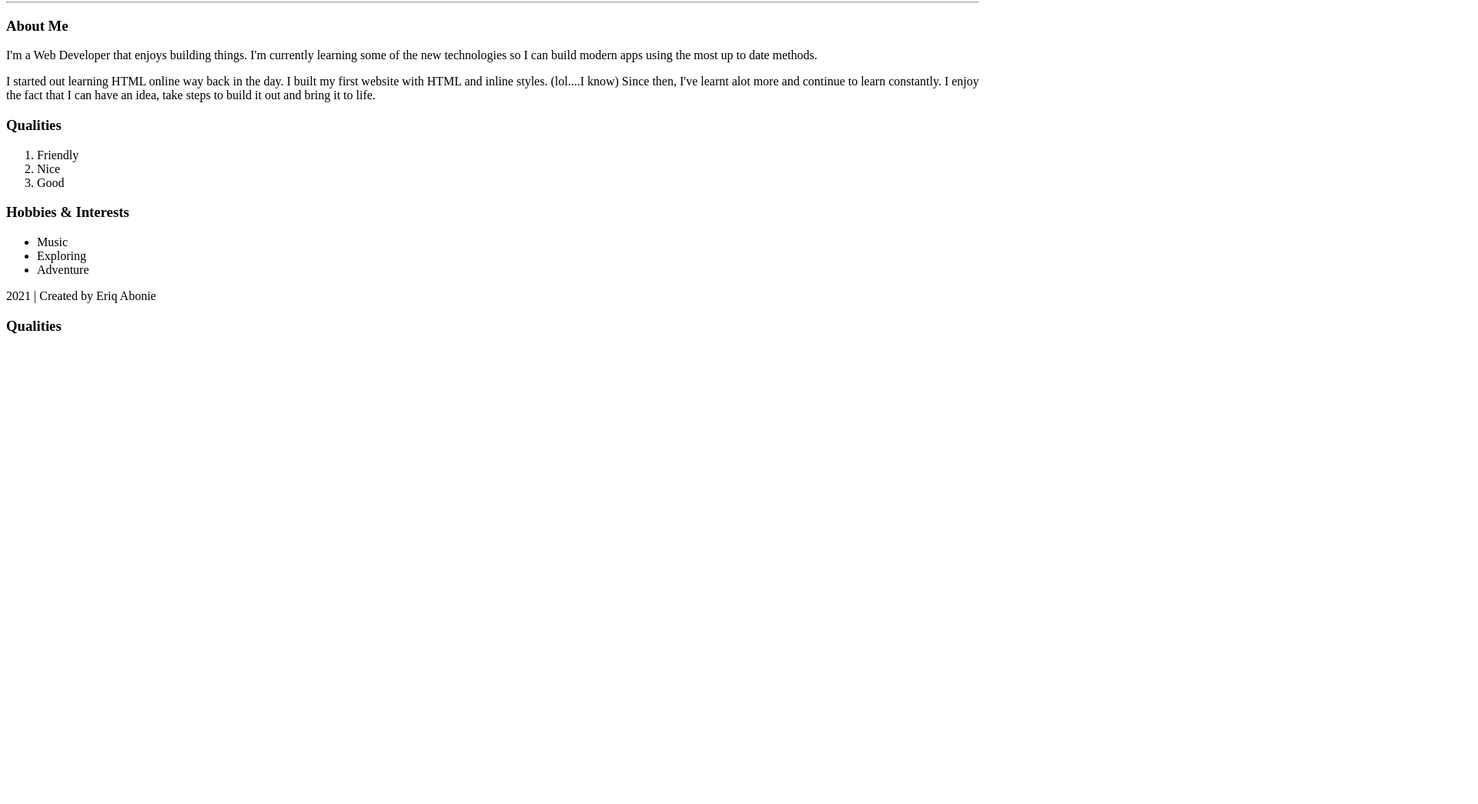
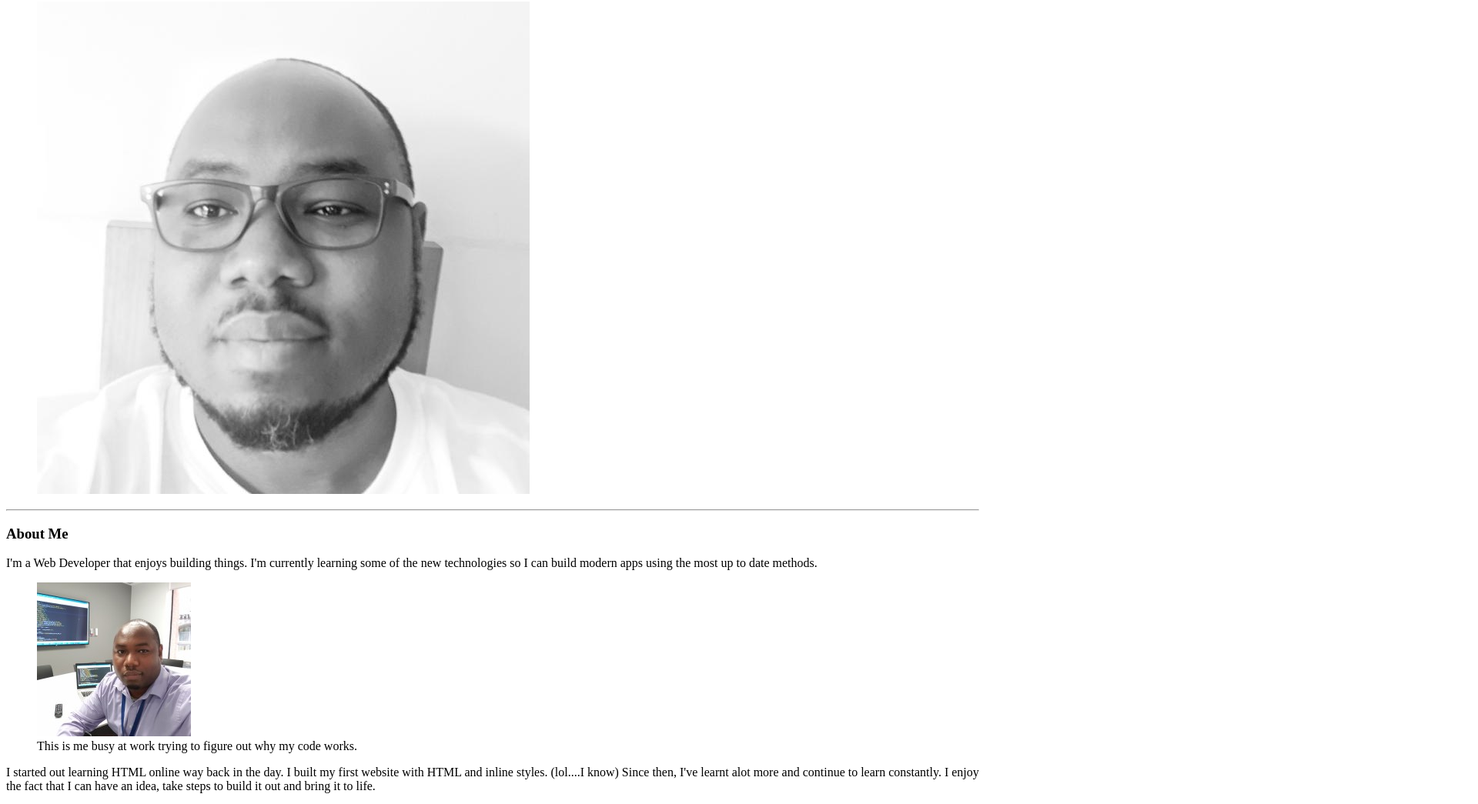
Before and after one commit to eriqabonie/portfolio, a plain HTML site: page index.html in a window 1280 px wide. Shown: the part 195-1240 px from the top of the page at 77% size, 1920 px wide, since content can reach past the window. Before the commit the page ends 800 px from the top, so only its background shows below. Drawn offline with Linux system fonts and the light colour scheme.

Commit message:
added some images

```diff
--- a/index.html
+++ b/index.html
@@ -15,6 +15,9 @@
             </nav>
             <h1>Eriq</h1>
             <h2>Hi, I'm Eriq a developer in training.</h2>
+            <figure>
+                <img src="images/Eriq_face_pic.jpg" alt="">
+            </figure>
         </header>
 
         <main>
@@ -24,11 +27,23 @@
                 <p>
                     I'm a Web Developer that enjoys building things. I'm currently learning some of the new technologies so I can build modern apps using the most up to date methods.
                 </p>
+                <figure>
+                    <img src="images/Eriq_at_work.jpeg" alt="Eriq at work">
+                    <figcaption>
+                        This is me busy at work trying to figure out why my code works.
+                    </figcaption>
+                </figure>
                 <p>
                     I started out learning HTML online way back in the day. I built my first website with HTML and inline styles. (lol....I know)
                     Since then, I've learnt alot more and continue to learn constantly.
                     I enjoy the fact that I can have an idea, take steps to build it out and bring it to life.
                 </p>
+                <figure>
+                    <img src="images/Eriq_xmas_do.jpg" alt="Eriq having fun">
+                    <figcaption>
+                        This is me having some organised fun at an xmas do.
+                    </figcaption>
+                </figure>
             </section>
             <section>
                 <h3>Qualities</h3>
```
Also changed, not shown: images/Eriq_xmas_do.jpg (added).
